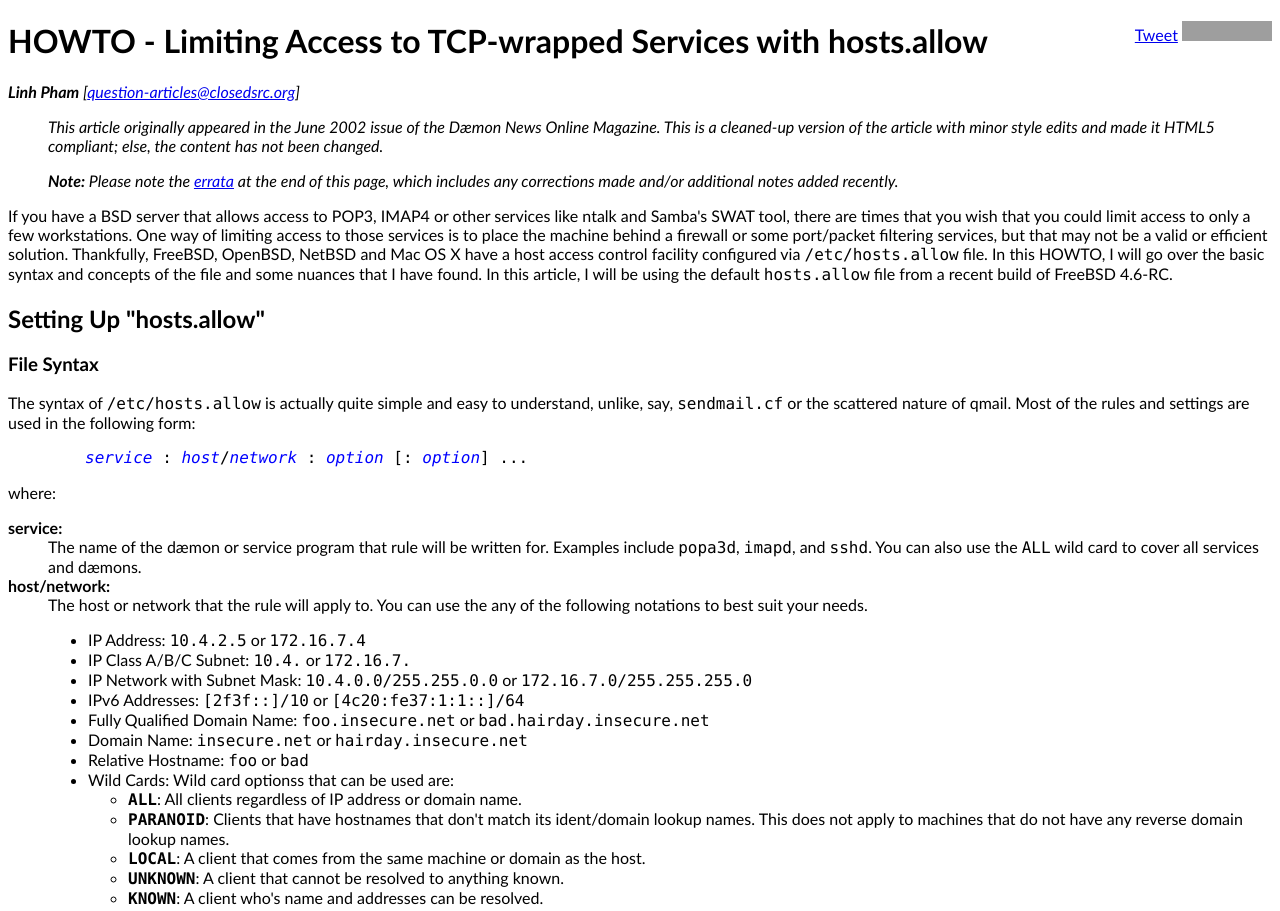
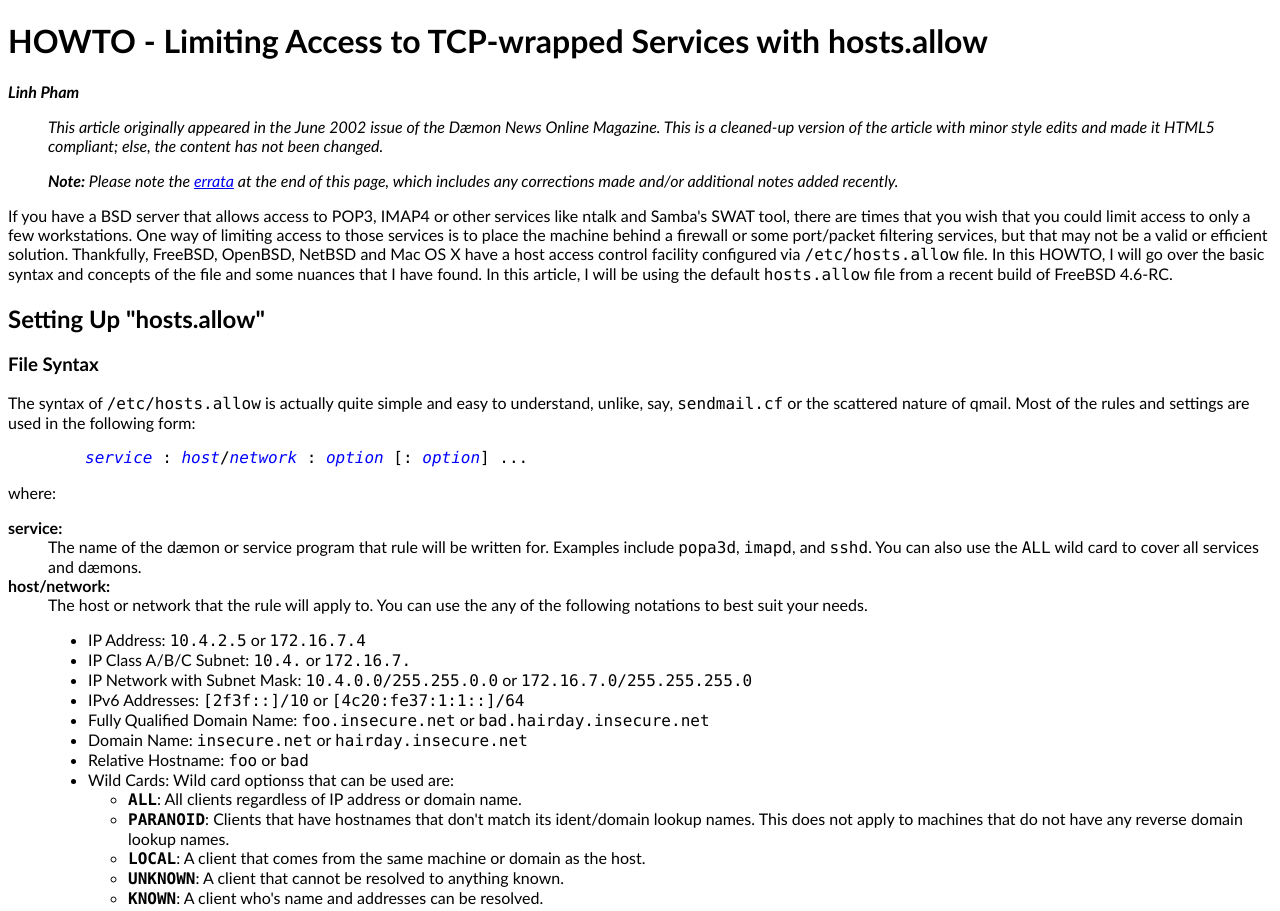
Before and after one commit to questionlp/static.closedsrc.org, a plain HTML site: page articles/dn-articles/hosts_allow.html in a window 1280 px wide. Shown: the top 911 px of the page. Drawn offline with Linux system fonts and the light colour scheme; grey boxes are pictures that could not be loaded.

Commit message:
Remove unused e-mail addresses

```diff
--- a/articles/dn-articles/hosts_allow.html
+++ b/articles/dn-articles/hosts_allow.html
@@ -16,13 +16,8 @@
 </head>
 
 <body>
-<div style="float: right">
-<a href="http://twitter.com/share" class="twitter-share-button" data-count="horizontal" data-via="questionlp">Tweet</a><script type="text/javascript" src="http://platform.twitter.com/widgets.js"></script>
-<iframe src="http://www.facebook.com/plugins/like.php?href=http%3A%2F%2Fstatic.closedsrc.org%2Farticles%2Fdn-articles%2Fhosts_allow.html&amp;send=false&amp;layout=button_count&amp;width=450&amp;show_faces=true&amp;action=like&amp;colorscheme=light&amp;font&amp;height=21" scrolling="no" frameborder="0" style="border:none; overflow:hidden; width:90px; height:20px; margin-top: 0; padding-top: 0" allowTransparency="true"></iframe>
-<g:plusone size="medium" href="http://static.closedsrc.org/articles/dn-articles/hosts_allow.html"></g:plusone>
-</div>
 <h1>HOWTO - Limiting Access to TCP-wrapped Services with hosts.allow</h1>
-<div class="byline"><span class="name">Linh Pham</span> [<a href="mailto:question-articles@closedsrc.org">question-articles@closedsrc.org</a>]</div>
+<div class="byline"><span class="name">Linh Pham</span></div>
 
 <blockquote>
 <p>
```
Also changed, not shown: articles/dn-articles/absolutebsd.html (+1 -1 lines), articles/dn-articles/backingUpFreeBSD.html (+1 -1 lines), articles/dn-articles/bind9.html (+1 -1 lines), articles/dn-articles/dhcp.html (+1 -1 lines), articles/dn-articles/dossier-review.html (+1 -1 lines), articles/dn-articles/esa3.html (+1 -1 lines), articles/dn-articles/esapr.html (+1 -1 lines), articles/dn-articles/fbsd_bookreview.html (+1 -1 lines), articles/dn-articles/fbsdcr.html (+1 -1 lines), articles/dn-articles/fbsdunleashed.html (+1 -1 lines), articles/dn-articles/howto_backup.html (+1 -1 lines), articles/dn-articles/howto_ntalkd.html (+1 -1 lines), articles/dn-articles/iPaq.html (+1 -1 lines), articles/dn-articles/oscon2003.html (+1 -1 lines), 4 more files.
